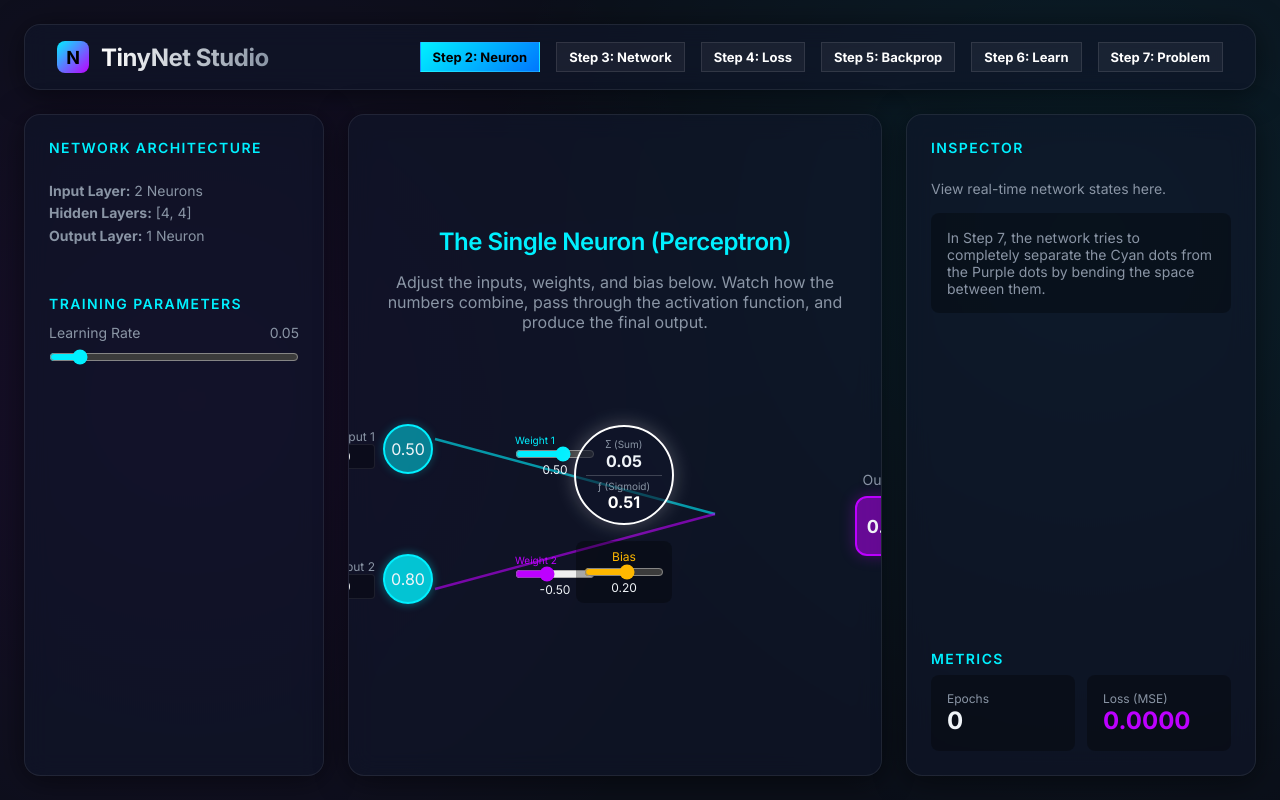
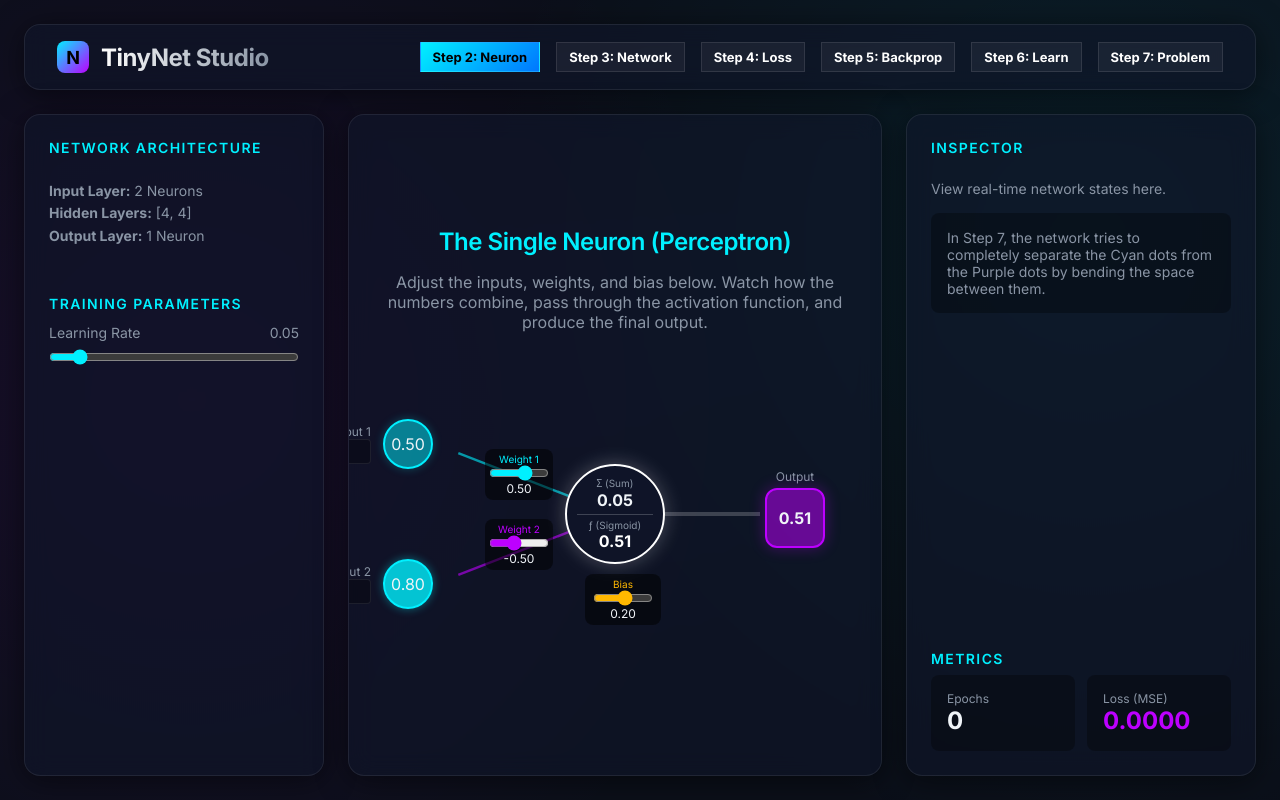
Before and after one commit to MatthewLavine/tinynet, a React (Vite) app: page / in a window 1280 px wide. Both pictures are taken after a click on the button "Step 2: Neuron". Built offline with nearby package versions, Linux system fonts and the light colour scheme.

Commit message:
fix: Perfectly align Step 2 Perceptron nodes and lines

```diff
--- a/src/components/PerceptronVisualizer.tsx
+++ b/src/components/PerceptronVisualizer.tsx
@@ -1,17 +1,43 @@
 import { useState } from 'react';
 import { sigmoid } from '../nn/Perceptron';
 
+// Helper to calculate line endpoints so they stop at the edges of the circles
+function getEdgeLine(x1: number, y1: number, x2: number, y2: number, r1: number, r2: number) {
+  const dx = x2 - x1;
+  const dy = y2 - y1;
+  const dist = Math.sqrt(dx * dx + dy * dy);
+  if (dist === 0) return { x1, y1, x2, y2 };
+  const nx = dx / dist;
+  const ny = dy / dist;
+  return {
+    x1: x1 + nx * r1,
+    y1: y1 + ny * r1,
+    x2: x2 - nx * r2,
+    y2: y2 - ny * r2,
+  };
+}
+
 export default function PerceptronVisualizer() {
-  // We'll hardcode 2 inputs for easy visualization
   const [inputs, setInputs] = useState<[number, number]>([0.5, 0.8]);
-
-  // We hold the weights and bias in state so we can manipulate them interactively.
   const [weights, setWeights] = useState<[number, number]>([0.5, -0.5]);
   const [bias, setBias] = useState<number>(0.2);
 
-  // Compute the forward pass reactively
   const sum = (inputs[0] * weights[0]) + (inputs[1] * weights[1]) + bias;
   const output = sigmoid(sum);
+
+  // Exact coordinates for elements
+  const input1Center = { x: 120, y: 80 };
+  const input2Center = { x: 120, y: 220 };
+  const neuronCenter = { x: 300, y: 150 };
+  const outputCenter = { x: 480, y: 150 };
+
+  const inputRadius = 25; // 50px width/height -> 25px radius
+  const neuronRadius = 50; // 100px width/height -> 50px radius
+  const outputRadius = 30; // 60px square -> roughly 30px boundary
+
+  const line1 = getEdgeLine(input1Center.x, input1Center.y, neuronCenter.x, neuronCenter.y, inputRadius, neuronRadius);
+  const line2 = getEdgeLine(input2Center.x, input2Center.y, neuronCenter.x, neuronCenter.y, inputRadius, neuronRadius);
+  const line3 = getEdgeLine(neuronCenter.x, neuronCenter.y, outputCenter.x, outputCenter.y, neuronRadius, outputRadius + 5);
 
   return (
     <div style={{ display: 'flex', flexDirection: 'column', alignItems: 'center', width: '100%', gap: '32px' }}>
@@ -21,92 +47,72 @@ export default function PerceptronVisualizer() {
       </p>
 
       {/* Network Graph Visualization */}
-      <div style={{ position: 'relative', width: '600px', height: '300px', display: 'flex', justifyContent: 'space-between', alignItems: 'center' }}>
+      <div style={{ position: 'relative', width: '600px', height: '300px' }}>
+
+        {/* Connections (SVG) */}
+        <svg style={{ position: 'absolute', top: 0, left: 0, width: '100%', height: '100%', zIndex: 1, pointerEvents: 'none' }}>
+          {/* Line 1 */}
+          <line x1={line1.x1} y1={line1.y1} x2={line1.x2} y2={line1.y2} stroke={weights[0] > 0 ? "var(--accent-primary)" : "var(--accent-secondary)"} strokeWidth={Math.max(1, Math.abs(weights[0]) * 5)} opacity="0.6" />
+          {/* Line 2 */}
+          <line x1={line2.x1} y1={line2.y1} x2={line2.x2} y2={line2.y2} stroke={weights[1] > 0 ? "var(--accent-primary)" : "var(--accent-secondary)"} strokeWidth={Math.max(1, Math.abs(weights[1]) * 5)} opacity="0.6" />
+          {/* Output Line */}
+          <line x1={line3.x1} y1={line3.y1} x2={line3.x2} y2={line3.y2} stroke="rgba(255,255,255,0.2)" strokeWidth="4" />
+        </svg>
 
         {/* Inputs */}
-        <div style={{ display: 'flex', flexDirection: 'column', gap: '80px', zIndex: 2 }}>
-          {inputs.map((val, idx) => (
-            <div key={`input-${idx}`} style={{ display: 'flex', alignItems: 'center', gap: '8px' }}>
-              <div style={{ display: 'flex', flexDirection: 'column', alignItems: 'flex-end' }}>
-                <span style={{ fontSize: '12px', color: 'var(--text-secondary)' }}>Input {idx + 1}</span>
-                <input
-                  type="number"
-                  value={val.toFixed(2)}
-                  step="0.1"
-                  onChange={(e) => {
-                    const newInputs = [...inputs] as [number, number];
-                    newInputs[idx] = parseFloat(e.target.value) || 0;
-                    setInputs(newInputs);
-                  }}
-                  style={{ width: '60px', background: 'rgba(0,0,0,0.3)', border: '1px solid var(--surface-border)', color: 'white', padding: '4px', borderRadius: '4px', textAlign: 'center' }}
-                />
-              </div>
-              <div style={{
-                width: '50px', height: '50px', borderRadius: '50%',
-                background: `rgba(0, 240, 255, ${Math.abs(val)})`,
-                border: '2px solid var(--accent-primary)',
-                display: 'flex', alignItems: 'center', justifyContent: 'center',
-                boxShadow: `0 0 10px rgba(0, 240, 255, ${Math.abs(val) * 0.5})`
-              }}>
-                {val.toFixed(2)}
-              </div>
-            </div>
-          ))}
+        <div style={{ position: 'absolute', left: `${input1Center.x - 120}px`, top: `${input1Center.y - 25}px`, display: 'flex', alignItems: 'center', gap: '12px', zIndex: 2 }}>
+          <div style={{ display: 'flex', flexDirection: 'column', alignItems: 'flex-end' }}>
+            <span style={{ fontSize: '12px', color: 'var(--text-secondary)' }}>Input 1</span>
+            <input type="number" value={inputs[0].toFixed(2)} step="0.1" onChange={(e) => setInputs([parseFloat(e.target.value) || 0, inputs[1]])} style={{ width: '56px', background: 'rgba(0,0,0,0.3)', border: '1px solid var(--surface-border)', color: 'white', padding: '4px', borderRadius: '4px', textAlign: 'center' }} />
+          </div>
+          <div style={{ width: '50px', height: '50px', borderRadius: '50%', background: `rgba(0, 240, 255, ${Math.abs(inputs[0])})`, border: '2px solid var(--accent-primary)', display: 'flex', alignItems: 'center', justifyContent: 'center', boxShadow: `0 0 10px rgba(0, 240, 255, ${Math.abs(inputs[0]) * 0.5})` }}>
+            {inputs[0].toFixed(2)}
+          </div>
         </div>
 
-        {/* Weights & Connections (SVG) */}
-        <svg style={{ position: 'absolute', top: 0, left: 0, width: '100%', height: '100%', zIndex: 1, pointerEvents: 'none' }}>
-          <line x1="120" y1="75" x2="400" y2="150" stroke={weights[0] > 0 ? "var(--accent-primary)" : "var(--accent-secondary)"} strokeWidth={Math.max(1, Math.abs(weights[0]) * 5)} opacity="0.6" />
-          <line x1="120" y1="225" x2="400" y2="150" stroke={weights[1] > 0 ? "var(--accent-primary)" : "var(--accent-secondary)"} strokeWidth={Math.max(1, Math.abs(weights[1]) * 5)} opacity="0.6" />
-        </svg>
+        <div style={{ position: 'absolute', left: `${input2Center.x - 120}px`, top: `${input2Center.y - 25}px`, display: 'flex', alignItems: 'center', gap: '12px', zIndex: 2 }}>
+          <div style={{ display: 'flex', flexDirection: 'column', alignItems: 'flex-end' }}>
+            <span style={{ fontSize: '12px', color: 'var(--text-secondary)' }}>Input 2</span>
+            <input type="number" value={inputs[1].toFixed(2)} step="0.1" onChange={(e) => setInputs([inputs[0], parseFloat(e.target.value) || 0])} style={{ width: '56px', background: 'rgba(0,0,0,0.3)', border: '1px solid var(--surface-border)', color: 'white', padding: '4px', borderRadius: '4px', textAlign: 'center' }} />
+          </div>
+          <div style={{ width: '50px', height: '50px', borderRadius: '50%', background: `rgba(0, 240, 255, ${Math.abs(inputs[1])})`, border: '2px solid var(--accent-primary)', display: 'flex', alignItems: 'center', justifyContent: 'center', boxShadow: `0 0 10px rgba(0, 240, 255, ${Math.abs(inputs[1]) * 0.5})` }}>
+            {inputs[1].toFixed(2)}
+          </div>
+        </div>
 
-        {/* Weights Controls (Absolute Positioned over SVG lines) */}
-        <div style={{ position: 'absolute', left: '200px', top: '70px', display: 'flex', flexDirection: 'column', zIndex: 2 }}>
+        {/* Weights Controls */}
+        <div style={{ position: 'absolute', left: `${(input1Center.x + neuronCenter.x) / 2 - 40}px`, top: `${(input1Center.y + neuronCenter.y) / 2 - 30}px`, display: 'flex', flexDirection: 'column', alignItems: 'center', zIndex: 2, background: 'rgba(0,0,0,0.5)', padding: '4px', borderRadius: '8px' }}>
            <span style={{ fontSize: '10px', color: 'var(--accent-primary)' }}>Weight 1</span>
-           <input type="range" min="-2" max="2" step="0.01" value={weights[0]} onChange={(e) => setWeights([parseFloat(e.target.value), weights[1]])} style={{ width: '80px', accentColor: 'var(--accent-primary)' }} />
-           <span style={{ fontSize: '12px', textAlign: 'center' }}>{weights[0].toFixed(2)}</span>
+           <input type="range" min="-2" max="2" step="0.01" value={weights[0]} onChange={(e) => setWeights([parseFloat(e.target.value), weights[1]])} style={{ width: '60px', accentColor: 'var(--accent-primary)' }} />
+           <span style={{ fontSize: '12px' }}>{weights[0].toFixed(2)}</span>
         </div>
-        <div style={{ position: 'absolute', left: '200px', top: '190px', display: 'flex', flexDirection: 'column', zIndex: 2 }}>
+
+        <div style={{ position: 'absolute', left: `${(input2Center.x + neuronCenter.x) / 2 - 40}px`, top: `${(input2Center.y + neuronCenter.y) / 2 - 30}px`, display: 'flex', flexDirection: 'column', alignItems: 'center', zIndex: 2, background: 'rgba(0,0,0,0.5)', padding: '4px', borderRadius: '8px' }}>
            <span style={{ fontSize: '10px', color: 'var(--accent-secondary)' }}>Weight 2</span>
-           <input type="range" min="-2" max="2" step="0.01" value={weights[1]} onChange={(e) => setWeights([weights[0], parseFloat(e.target.value)])} style={{ width: '80px', accentColor: 'var(--accent-secondary)' }} />
-           <span style={{ fontSize: '12px', textAlign: 'center' }}>{weights[1].toFixed(2)}</span>
+           <input type="range" min="-2" max="2" step="0.01" value={weights[1]} onChange={(e) => setWeights([weights[0], parseFloat(e.target.value)])} style={{ width: '60px', accentColor: 'var(--accent-secondary)' }} />
+           <span style={{ fontSize: '12px' }}>{weights[1].toFixed(2)}</span>
         </div>
 
         {/* The Neuron */}
-        <div style={{ display: 'flex', flexDirection: 'column', alignItems: 'center', zIndex: 2 }}>
-          <div style={{
-            width: '100px', height: '100px', borderRadius: '50%',
-            background: 'var(--glass-bg)',
-            border: '2px solid white',
-            display: 'flex', flexDirection: 'column', alignItems: 'center', justifyContent: 'center',
-            boxShadow: `0 0 20px rgba(255, 255, 255, ${output * 0.5})`
-          }}>
+        <div style={{ position: 'absolute', left: `${neuronCenter.x - 50}px`, top: `${neuronCenter.y - 50}px`, width: '100px', height: '100px', borderRadius: '50%', background: 'var(--glass-bg)', border: '2px solid white', display: 'flex', flexDirection: 'column', alignItems: 'center', justifyContent: 'center', boxShadow: `0 0 20px rgba(255, 255, 255, ${output * 0.5})`, zIndex: 2 }}>
              <span style={{ fontSize: '10px', color: 'var(--text-secondary)' }}>&Sigma; (Sum)</span>
              <span style={{ fontWeight: 'bold' }}>{sum.toFixed(2)}</span>
              <div style={{ width: '80%', height: '1px', background: 'rgba(255,255,255,0.2)', margin: '4px 0' }} />
              <span style={{ fontSize: '10px', color: 'var(--text-secondary)' }}>&fnof; (Sigmoid)</span>
              <span style={{ fontWeight: 'bold', color: '#fff' }}>{output.toFixed(2)}</span>
-          </div>
+        </div>
 
-          {/* Bias Control */}
-          <div style={{ marginTop: '16px', display: 'flex', flexDirection: 'column', alignItems: 'center', background: 'rgba(0,0,0,0.3)', padding: '8px', borderRadius: '8px' }}>
-            <span style={{ fontSize: '12px', color: '#ffb800' }}>Bias</span>
-            <input type="range" min="-2" max="2" step="0.01" value={bias} onChange={(e) => setBias(parseFloat(e.target.value))} style={{ width: '80px', accentColor: '#ffb800' }} />
-            <span style={{ fontSize: '12px' }}>{bias.toFixed(2)}</span>
-          </div>
+        {/* Bias Control */}
+        <div style={{ position: 'absolute', left: `${neuronCenter.x - 30}px`, top: `${neuronCenter.y + 60}px`, display: 'flex', flexDirection: 'column', alignItems: 'center', background: 'rgba(0,0,0,0.5)', padding: '4px 8px', borderRadius: '8px', zIndex: 2 }}>
+          <span style={{ fontSize: '10px', color: '#ffb800' }}>Bias</span>
+          <input type="range" min="-2" max="2" step="0.01" value={bias} onChange={(e) => setBias(parseFloat(e.target.value))} style={{ width: '60px', accentColor: '#ffb800' }} />
+          <span style={{ fontSize: '12px' }}>{bias.toFixed(2)}</span>
         </div>
 
         {/* Output */}
-        <div style={{ zIndex: 2, display: 'flex', flexDirection: 'column', alignItems: 'center', marginLeft: '40px' }}>
-           <span style={{ fontSize: '14px', color: 'var(--text-secondary)', marginBottom: '8px' }}>Output</span>
-           <div style={{
-             width: '60px', height: '60px', borderRadius: '12px',
-             background: `rgba(189, 0, 255, ${output})`,
-             border: '2px solid var(--accent-secondary)',
-             display: 'flex', alignItems: 'center', justifyContent: 'center',
-             fontSize: '18px', fontWeight: 'bold',
-             boxShadow: `0 0 15px rgba(189, 0, 255, ${output * 0.6})`
-           }}>
+        <div style={{ position: 'absolute', left: `${outputCenter.x - 30}px`, top: `${outputCenter.y - 45}px`, display: 'flex', flexDirection: 'column', alignItems: 'center', zIndex: 2 }}>
+           <span style={{ fontSize: '12px', color: 'var(--text-secondary)', marginBottom: '4px' }}>Output</span>
+           <div style={{ width: '60px', height: '60px', borderRadius: '12px', background: `rgba(189, 0, 255, ${output})`, border: '2px solid var(--accent-secondary)', display: 'flex', alignItems: 'center', justifyContent: 'center', fontSize: '16px', fontWeight: 'bold', boxShadow: `0 0 15px rgba(189, 0, 255, ${output * 0.6})` }}>
               {output.toFixed(2)}
            </div>
         </div>
```
